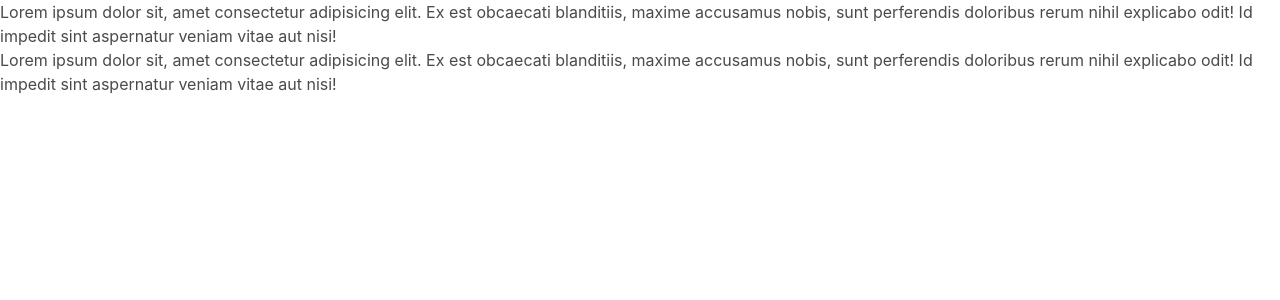
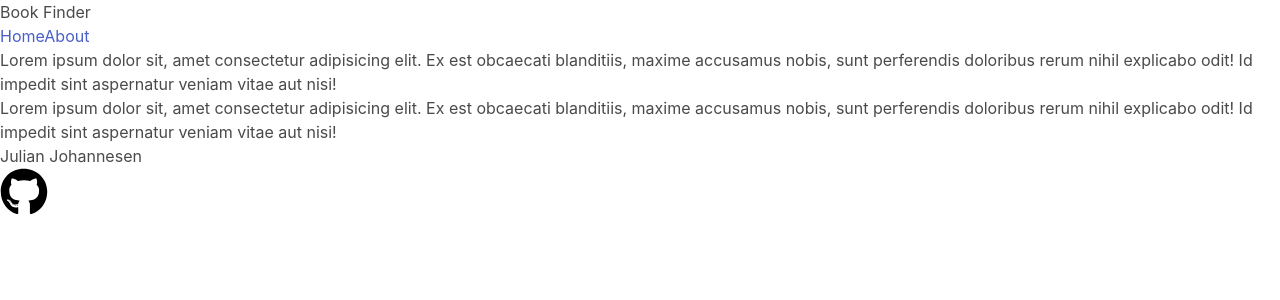
Before and after one commit to julianjohannesen/Find-Books, a React (Create React App) app: page /about in a window 1280 px wide. Shown: the top 300 px of the page. Built offline with nearby package versions, Linux system fonts and the light colour scheme.

Commit message:
header  and footer working

```diff
--- a/public/index.html
+++ b/public/index.html
@@ -1,20 +1,21 @@
 <!DOCTYPE html>
 <html lang="en">
+
 <head>
 	<meta charset="utf-8" />
 	<link rel="shortcut icon" href="%PUBLIC_URL%/favicon.ico" />
-    <meta
-      name="viewport"
-      content="width=device-width, initial-scale=1, shrink-to-fit=no"
-    />
+	<meta name="viewport" content="width=device-width, initial-scale=1, shrink-to-fit=no" />
 	<meta name="theme-color" content="#000000" />
 	<link rel="manifest" href="%PUBLIC_URL%/manifest.json" />
 	<title>React App</title>
 </head>
+
 <body>
 	<noscript>You need to enable JavaScript to run this app.</noscript>
 	<div id="root"></div>
 
-    <script defer src="https://use.fontawesome.com/releases/v5.3.1/js/all.js"></script>
+	<script defer src="https://use.fontawesome.com/releases/v5.7.2/js/all.js"
+		integrity="sha384-0pzryjIRos8mFBWMzSSZApWtPl/5++eIfzYmTgBBmXYdhvxPc+XcFEk+zJwDgWbP" crossorigin="anonymous"></script>
 </body>
+
 </html>
--- a/src/components/About.js
+++ b/src/components/About.js
@@ -1,15 +1,17 @@
 import React from 'react'
-// import Header from './Header'
-// import Footer from './Footer'
+import Header from './Header'
+import Footer from './Footer'
 
 export default function About() {
     return (
         <React.Fragment>
-
+            <Header />
+            <div>
             <p>Lorem ipsum dolor sit, amet consectetur adipisicing elit. Ex est obcaecati blanditiis, maxime accusamus nobis, sunt perferendis doloribus rerum nihil explicabo odit! Id impedit sint aspernatur veniam vitae aut nisi!</p>
 
             <p>Lorem ipsum dolor sit, amet consectetur adipisicing elit. Ex est obcaecati blanditiis, maxime accusamus nobis, sunt perferendis doloribus rerum nihil explicabo odit! Id impedit sint aspernatur veniam vitae aut nisi!</p>
-
+            </div>
+            <Footer />
         </React.Fragment>
-    )
-}
+        )
+    }
--- a/src/components/Footer.js
+++ b/src/components/Footer.js
@@ -2,9 +2,13 @@ import React from 'react'
 
 export default function Footer(props) {
     return (
-        <footer>
-            <span>Julian Johannesen</span>
-            <a href="https://www.github.com/julianjohannesen/find-books" title="See this project on Github">GitHub</a>
+        <footer className="footer">
+            <div className="content has-text-centered">
+                <p>Julian Johannesen</p>
+                <p>
+                    <a href="https://www.github.com/julianjohannesen/find-books" title="See this project on Github"><i className="fab fa-github" style={{color: "black", fontSize: "3em"}}></i></a>
+                </p>
+            </div>
         </footer>
     )
 }
--- a/src/components/NoMatch.js
+++ b/src/components/NoMatch.js
@@ -1,17 +1,20 @@
 import React from 'react'
 import { Link } from 'react-router-dom'
-// import Header from '../../archive/Header'
-// import Footer from '../../archive/Footer'
+import Header from './Header'
+import Footer from './Footer'
 
 export default function NoMatch({ location }) {
     return (
 
+        <React.Fragment>
+        <Header />
         <div>
 
-            <h1>No match for <code>{location.pathname}</code></h1>
-            <p>Return <Link to="/">Home</Link></p>
+        <h1>No match for <code>{location.pathname}</code></h1>
+        <p>Return <Link to="/">Home</Link></p>
 
         </div>
-
+        <Footer />
+        </React.Fragment>
     )
 }
```
Lines whose indentation alone changed are shown as unchanged.
